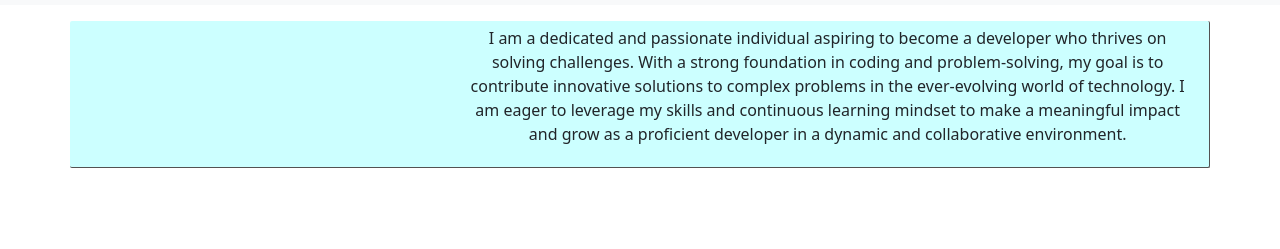
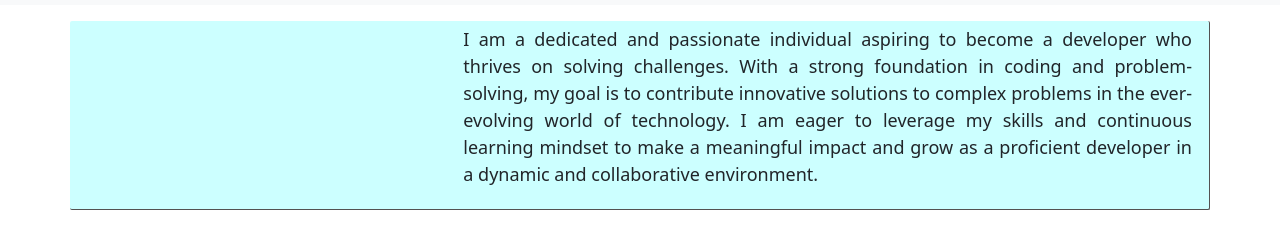
Before and after one commit to kranthi21/Profile, a website: page index.html in a window 1280 px wide. Shown: the part 51-300 px from the top of the page. Drawn offline with nearby package versions, Linux system fonts and the light colour scheme.

Commit message:
about content

```diff
--- a/index.html
+++ b/index.html
@@ -79,7 +79,7 @@
                     <!-- <img src="imresizer-1693062986638.jpg" alt="profile" width = "220px" height="290px" > -->
                   </div>
                   <div class="col-md-8 col-12">
-                    <p>I am a dedicated and passionate individual aspiring to become a developer who thrives on solving challenges. With a strong foundation in coding and problem-solving, my goal is to contribute innovative solutions to complex problems in the ever-evolving world of technology. I am eager to leverage my skills and continuous learning mindset to make a meaningful impact and grow as a proficient developer in a dynamic and collaborative environment.</p>
+                    <p style="text-align: justify; font-size: large;">I am a dedicated and passionate individual aspiring to become a developer who thrives on solving challenges. With a strong foundation in coding and problem-solving, my goal is to contribute innovative solutions to complex problems in the ever-evolving world of technology. I am eager to leverage my skills and continuous learning mindset to make a meaningful impact and grow as a proficient developer in a dynamic and collaborative environment.</p>
                   </div>
                 </div>
             </div>
```
